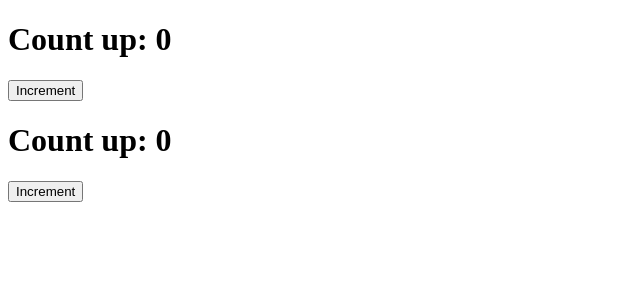
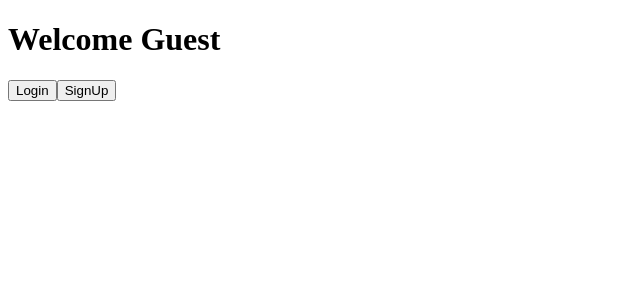
Before and after one commit to ojhal/React-Testing, a React (Create React App) app: page / in a window 1280 px wide. Shown: the top 300 px of the page, without its empty margins (0-640 px from the left). Built offline with nearby package versions, Linux system fonts and the light colour scheme.

Commit message:
I learned conditional reat

```diff
--- a/src/App.js
+++ b/src/App.js
@@ -0,0 +1,16 @@
+import React, { Component } from 'react'
+import User from './User'
+import Guest from './Guest'
+
+
+export default class App extends Component {
+  render() {
+    const isRegistered = this.props.consumer;
+    if (isRegistered) {
+      return <User />;
+    }
+    return <Guest />;
+
+
+  }
+}
--- /dev/null
+++ b/src/Guest.js
@@ -0,0 +1,13 @@
+import React, { Component } from 'react'
+
+export default class Guest extends Component {
+  render() {
+    return (
+      <div>
+        <h1>Welcome Guest</h1>
+        <button>Login</button>
+        <button>SignUp</button>
+      </div>
+    )
+  }
+}
--- /dev/null
+++ b/src/User.js
@@ -0,0 +1,12 @@
+import React, { Component } from 'react'
+
+export default class User extends Component {
+  render() {
+    return (
+      <div>
+        <h1>Welcome Ojhal</h1>
+        <button>Logout</button>
+      </div>
+    )
+  }
+}
--- a/src/index.js
+++ b/src/index.js
@@ -9,6 +9,6 @@
 
 import React from "react";
 import ReactDOM from "react-dom";
-import Hooks from "./Hooks";
+import App from "./App";
 
-ReactDOM.render(<Hooks />, document.getElementById("root"));
+ReactDOM.render(<App consumer={false} />, document.getElementById("root"));
```
